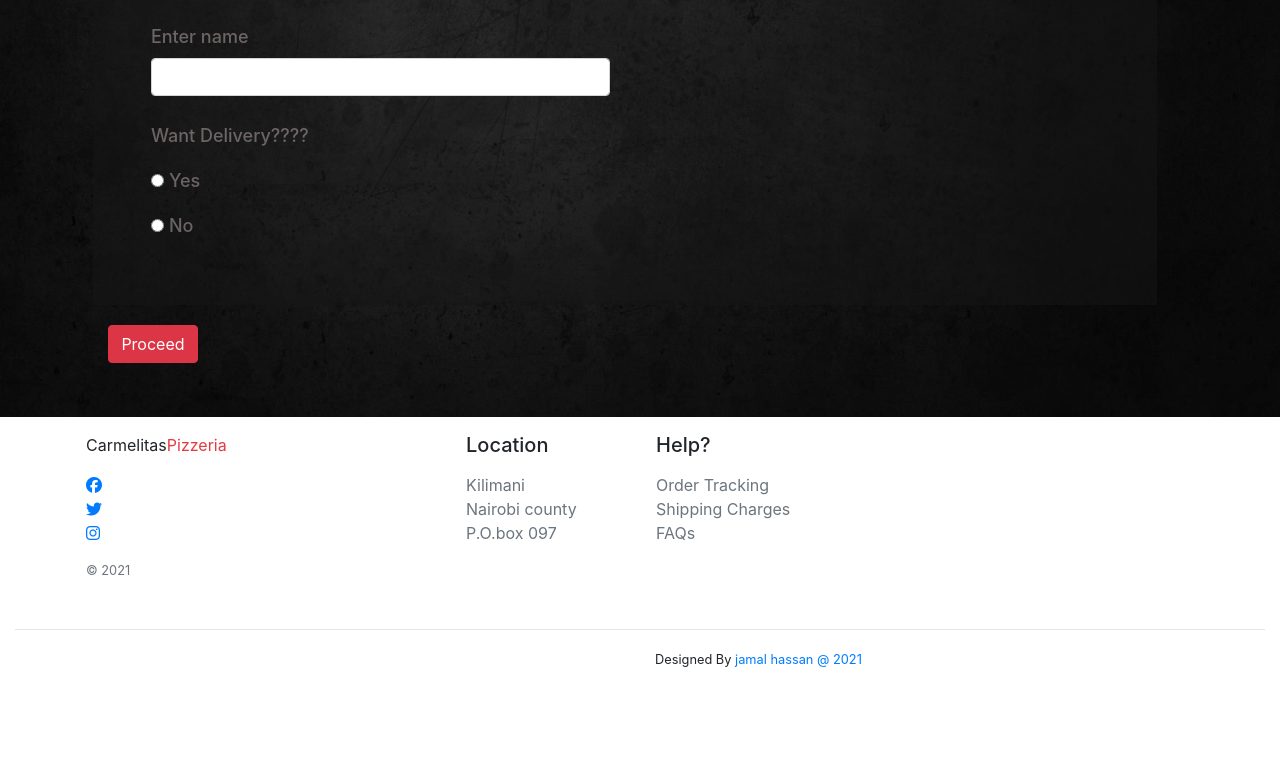
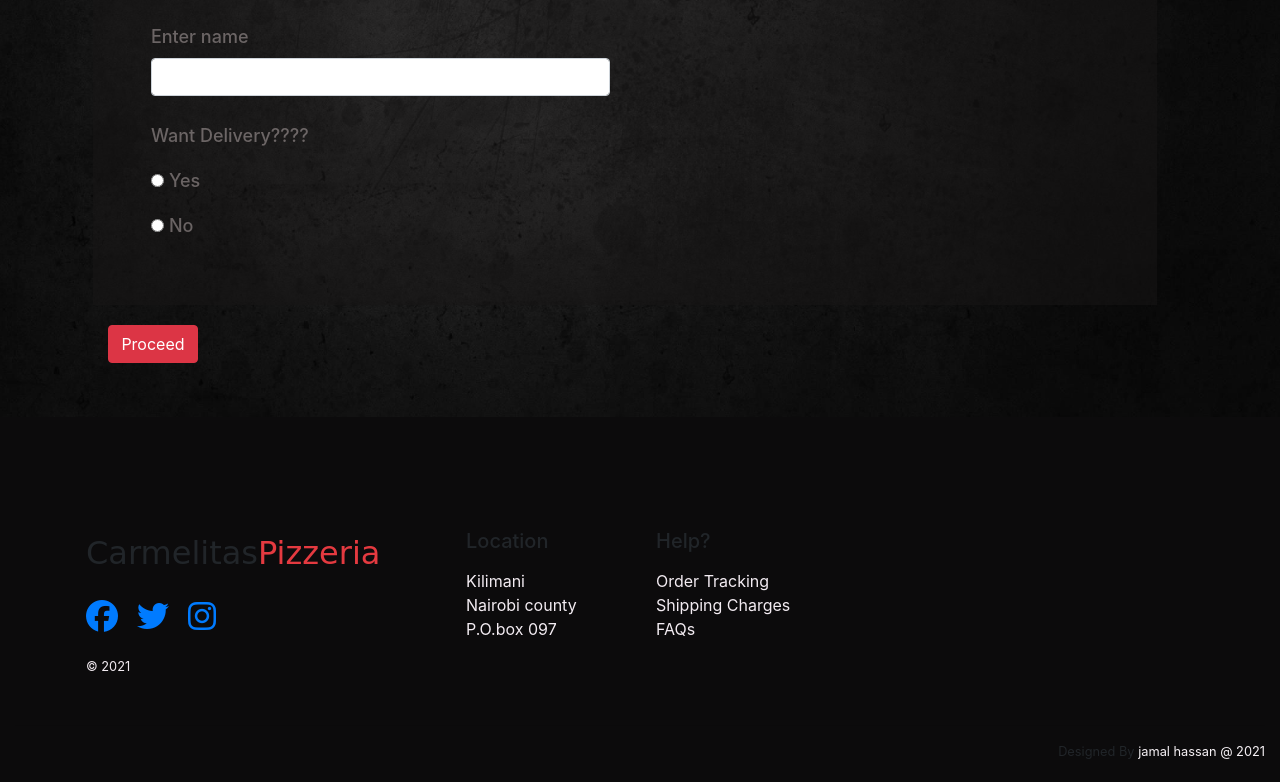
Before and after one commit to JAMAL-MOHAMED-JALDESA-2893/PizzaShop, a plain HTML site: page index.html in a window 1280 px wide. Shown: the part 2507-3289 px from the top of the page. Drawn offline with nearby package versions, Linux system fonts and the light colour scheme; some packages are replaced by stand-ins of ours; a script that the page names is missing.

Commit message:
add style to footer

```diff
--- a/style.css
+++ b/style.css
@@ -228,3 +228,45 @@ td{
   font-weight: 700;
 
 }
+
+/* footer */
+
+.right-content,
+.top-brand {
+  position: relative;
+  z-index: 2;
+}
+
+.footer-1 {
+  padding-top: 6rem;
+  background-color: #0c0b0c;
+}
+.footer-1 .brand {
+  font-family: "Pacifico", cursive;
+}
+.footer-1 .social a:hover {
+  text-decoration: none;
+}
+.footer-1 .footer-brand {
+  font-size: 2rem;
+}
+.footer-1 .footer-brand li {
+  padding-right: 10px;
+}
+.footer-1 .accepted-payments li,
+.footer-1 .footer-brand li {
+  display: inline;
+  color: #e7282e;
+}
+.footer-1 .text-muted {
+  color: #f3ecf2 !important;
+}
+.footer-1 .designer a {
+  color: #f7f2f6;
+}
+
+@media (min-width: 576px) {
+  .footer-1 .designer {
+    float: right;
+  }
+ }
```
